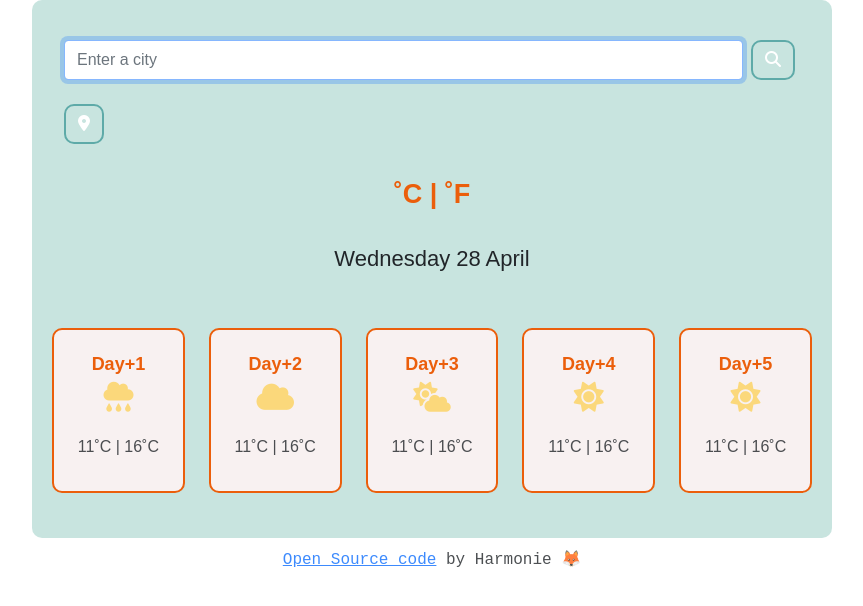
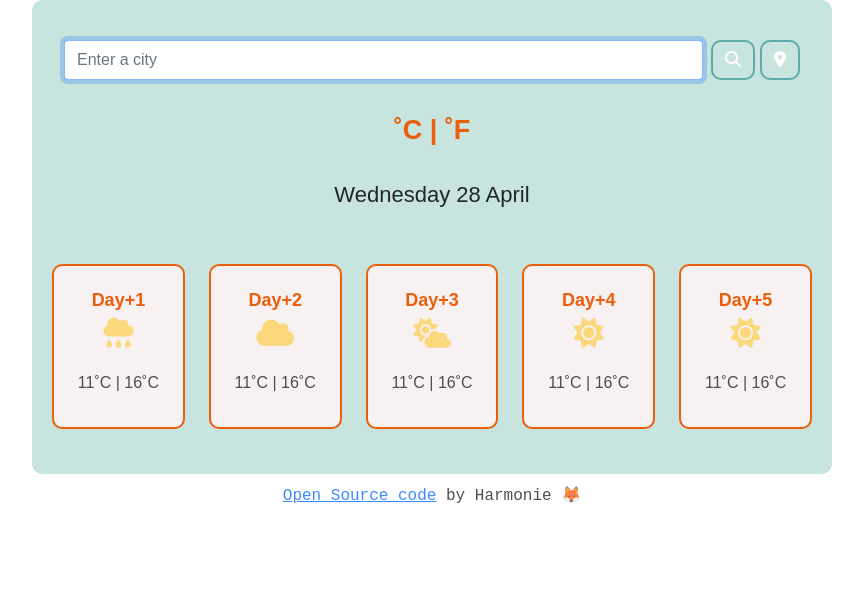
Before and after one commit to HarmonieB/shecodes-weatherapp-harmonie, a plain HTML site: page index.html in a window 1280 px wide. Shown: the whole page, without its empty margins (208-1071 px from the left). Drawn offline with nearby package versions, Linux system fonts and the light colour scheme.

Commit message:
Improved location-button position

```diff
--- a/index.html
+++ b/index.html
@@ -16,17 +16,16 @@
 <body>
   <div class="container">
     <div class="container-fluid">
-      <form class="d-flex" id="city-form">
+      <form class="d-flex col-12" id="city-form">
         <input class="form-control me-2" type="search" placeholder="Enter a city" autocomplete="off" autofocus="on"
           id="city-input" />
         <button class="btn search-button" type="submit">
           <i class="fas fa-search"> </i>
         </button>
+        <button class="btn location-button" id="location-button" type="submit">
+          <i class="fas fa-map-marker-alt"></i>
+        </button>
       </form>
-      <br />
-      <button class="btn location-button" id="location-button" type="submit">
-        <i class="fas fa-map-marker-alt"></i>
-      </button>
     </div>
     <h1>
       <span class="current-temperature" id="current-temperature"></span>
```
